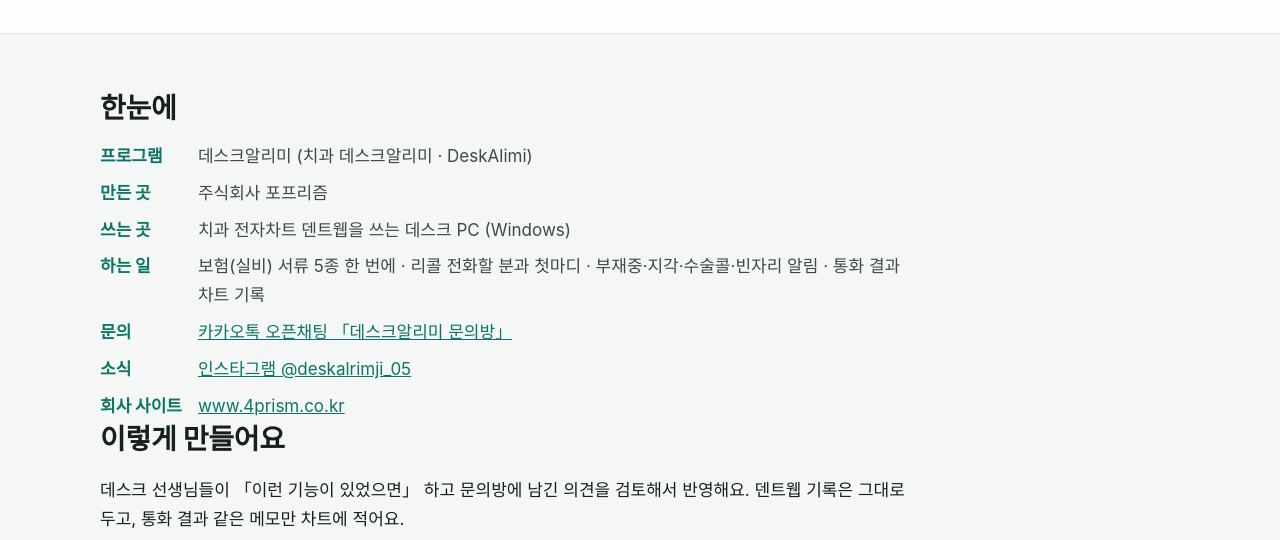
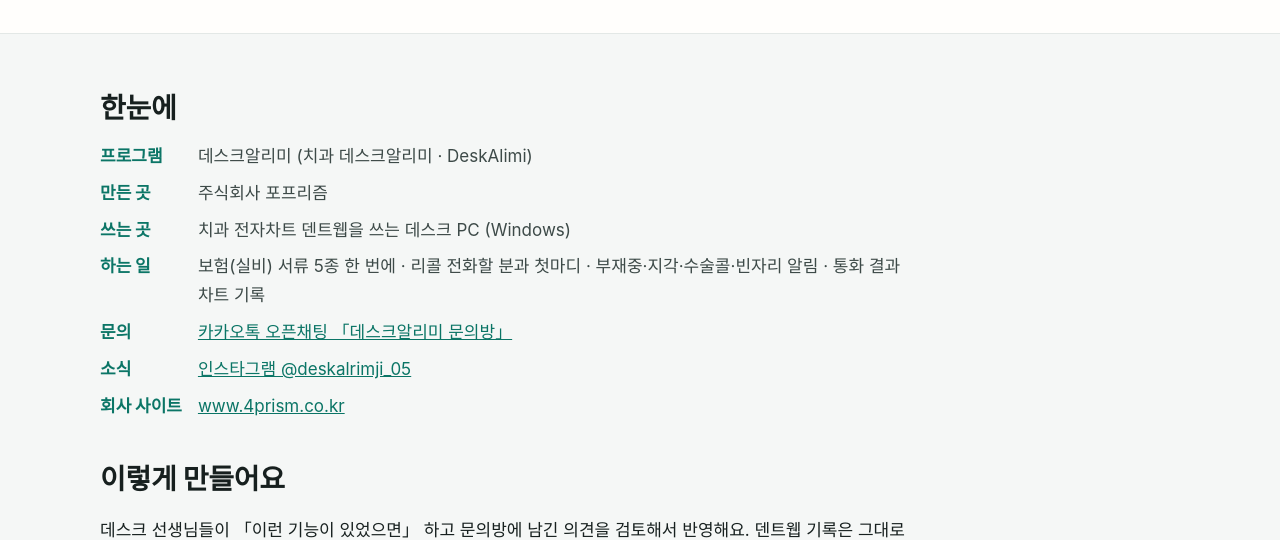
Before and after one commit to 4prism/4prism.github.io, a plain HTML site: page about.html in a window 1280 px wide. Shown: the part 262-802 px from the top of the page. Drawn offline with Linux system fonts and the light colour scheme.

Commit message:
홈페이지 갱신 11-23 10:54

```diff
--- a/style.css
+++ b/style.css
@@ -39,3 +39,4 @@ blockquote{margin:18px 0;padding:4px 0 4px 16px;border-left:3px solid var(--acc2
 footer{border-top:1px solid var(--line);padding:28px 0 48px;font-size:15px;color:var(--ink2)}footer p{margin:4px 0}.dim{color:var(--ink3);font-size:13.5px}
 @media (max-width:860px){.hero-in,.two,.feat{grid-template-columns:1fr}.hero{padding:32px 0}h1{font-size:34px}.phead h1{font-size:28px}h2{font-size:23px}.sec{padding:40px 0}.two.rev>div{order:-1}.top nav{order:3;flex-basis:100%;gap:2px 16px;padding-bottom:6px;flex-wrap:nowrap;overflow-x:auto;white-space:nowrap;scrollbar-width:none}.top nav::-webkit-scrollbar{display:none}.top nav a{font-size:14px}.wrap{padding:0 16px}}
 .src{margin:-20px 0 28px;font-size:14.5px;color:var(--ink3)}.end .src{text-align:center}
+.dl+h2{margin-top:40px}
```
